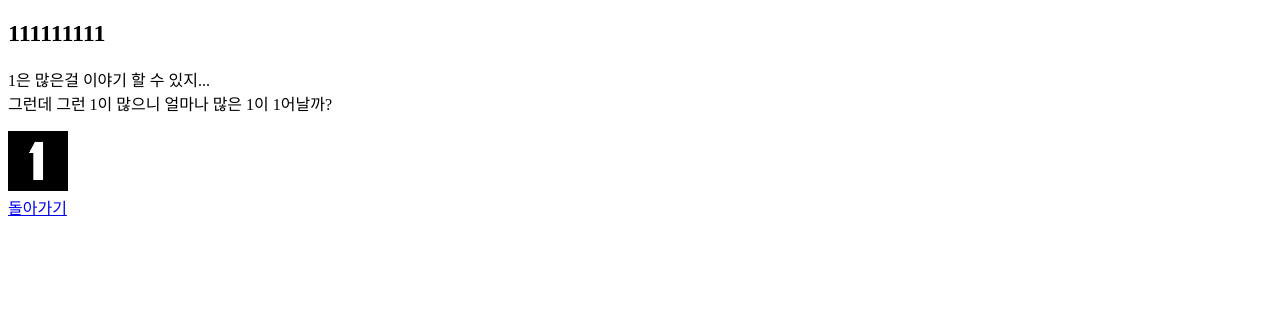
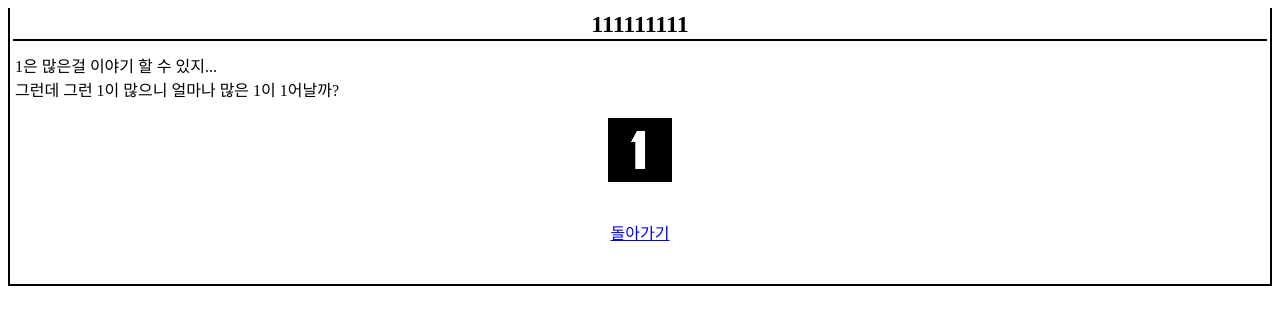
Before and after one commit to ByulMa/web2, a plain HTML site: page 3.html in a window 1280 px wide. Drawn offline with Linux system fonts and the light colour scheme.

Commit message:
생활코딩111

```diff
--- a/3.html
+++ b/3.html
@@ -4,15 +4,21 @@
 <head>
     <title>웹사이트가보자가보자</title>
     <meta charset="utf-8">
+
+    <link rel="stylesheet" href="style.css">
+
+
+
+
 </head>
 
 <body>
     <h2>111111111</h2>
     <p>1은 많은걸 이야기 할 수 있지... <br>
-    그런데 그런 1이 많으니 얼마나 많은 1이 1어날까?</p>
+        그런데 그런 1이 많으니 얼마나 많은 1이 1어날까?</p>
 
     <img src="1.png" width="60"> <br>
-    <a href="index.html" title="돌아가보장!!">돌아가기</a>
+    <a href="index.html" style="text-align: center" title="돌아가보장!!">돌아가기</a>
 
 
 </body>
--- /dev/null
+++ b/style.css
@@ -0,0 +1,41 @@
+
+h2 {
+    border-bottom: 2px solid black;
+    margin: 0px;
+    padding-bottom: 1px;
+    width: 100%;
+    text-align: center;
+
+    margin-right: 10px;
+}
+
+body {
+    border-right: 2px black solid;
+    border-bottom: 2px black solid;
+    border-left: 2px black solid;
+    padding: 3px;
+    padding-bottom: 40px;
+    margin: 8px;
+
+}
+
+p {
+    padding-top: 10px;
+    padding-bottom: 15px;
+    margin: 2px;
+
+}
+
+a {
+    padding-top: 10px;
+    margin-top: 10px;
+    display: block;
+}
+
+img {
+    display: block;
+
+    margin-left: auto;
+    margin-right: auto;
+    border: 2px black solid
+}
```
Also changed, not shown: 1.html (+7 -2 lines), 2.html (+3 -38 lines), index.html (+11 -0 lines), mediaquery.html (+2 -2 lines).
